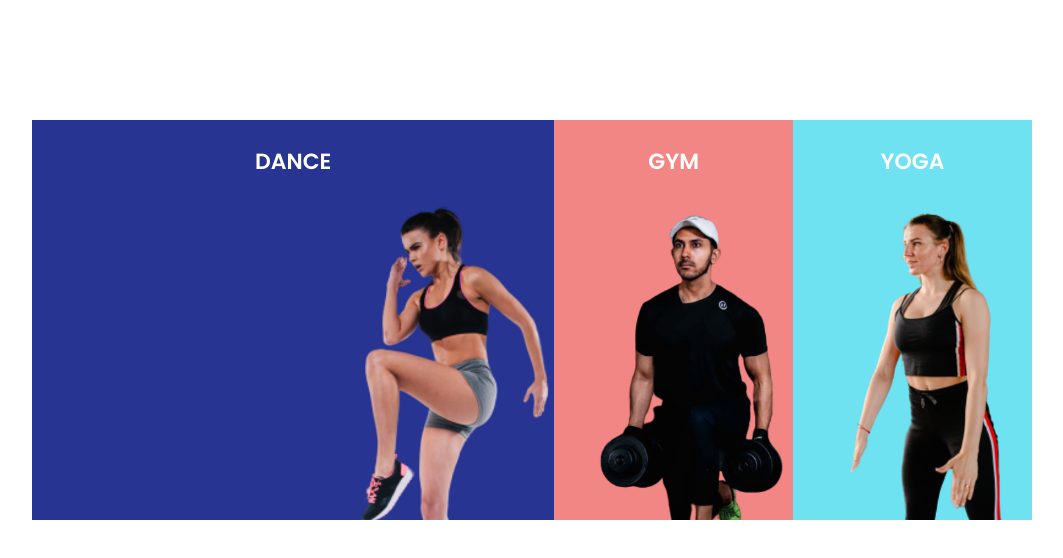
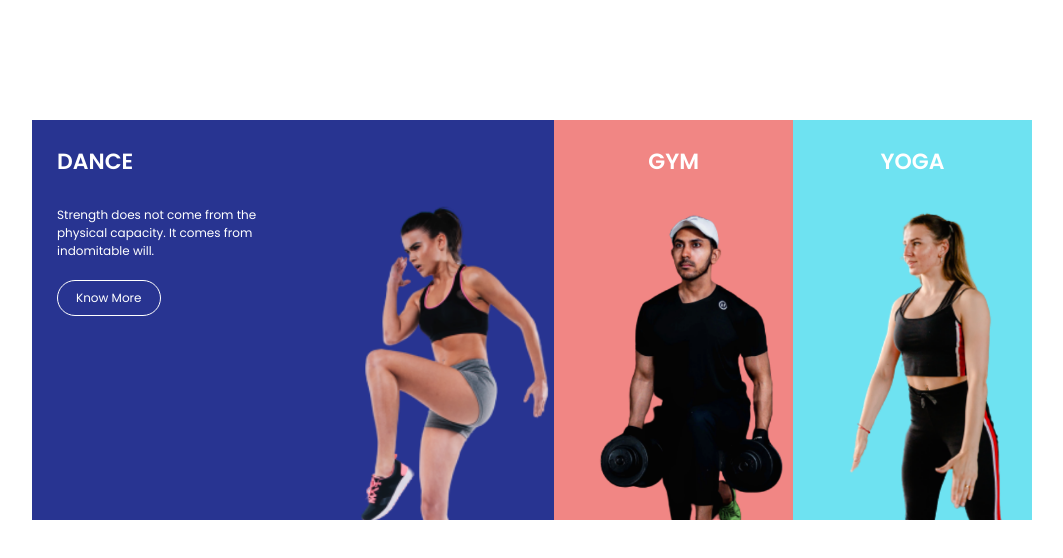
Before and after one commit to CJR85/flex-image-gallery, a plain HTML site: page index.html in a window 1280 px wide. In both pictures the pointer is over the element "DANCE". Shown: the whole page, without its empty margins (108-1171 px from the left). Drawn offline with Linux system fonts and the light colour scheme.

Commit message:
Show captions in container.

```diff
--- a/style.css
+++ b/style.css
@@ -71,3 +71,11 @@ h2 {
 .col:hover {
   flex-grow: 2.5;
 }
+
+.col:hover .caption {
+  display: block;
+}
+
+.col:hover h2 {
+  text-align: left;
+}
```
